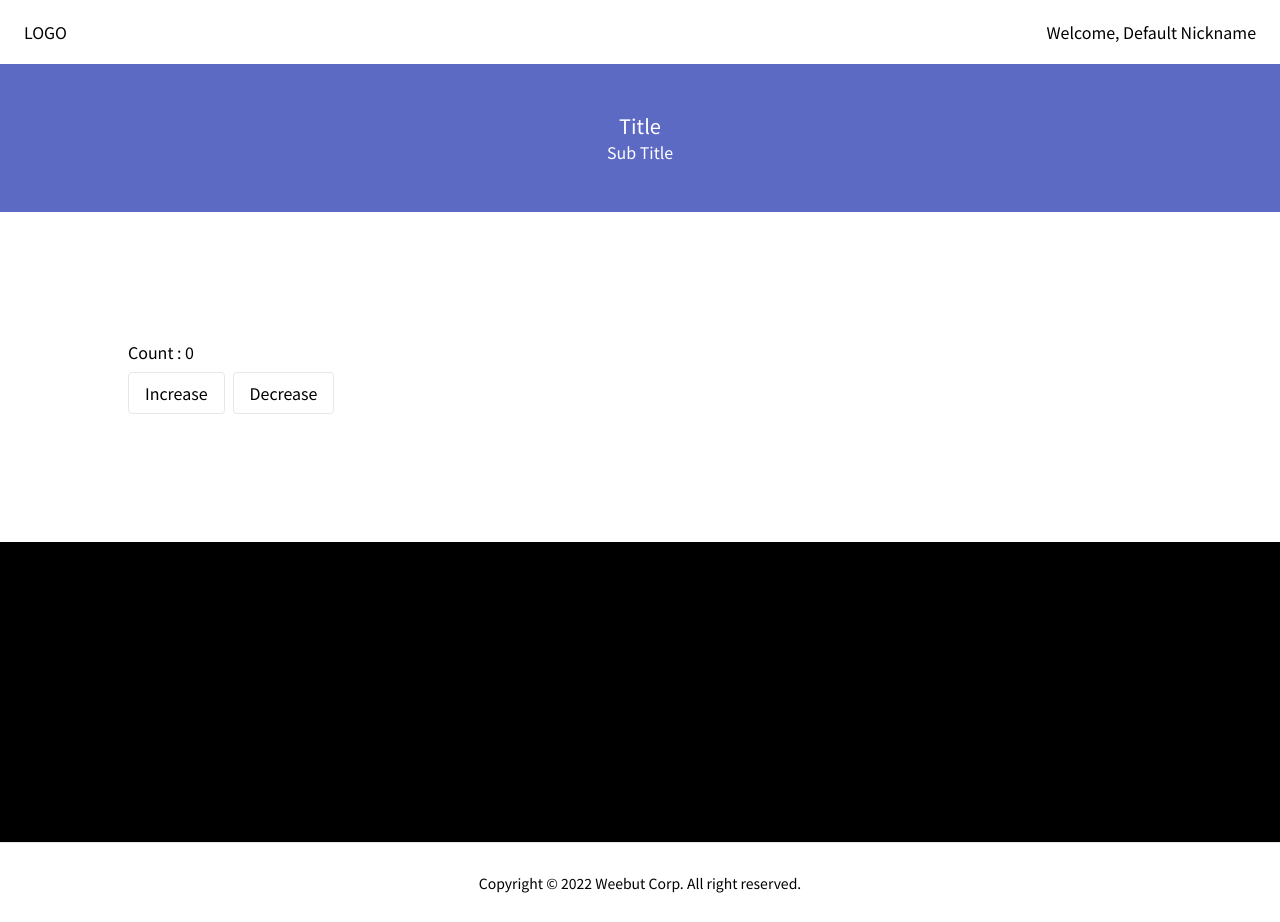
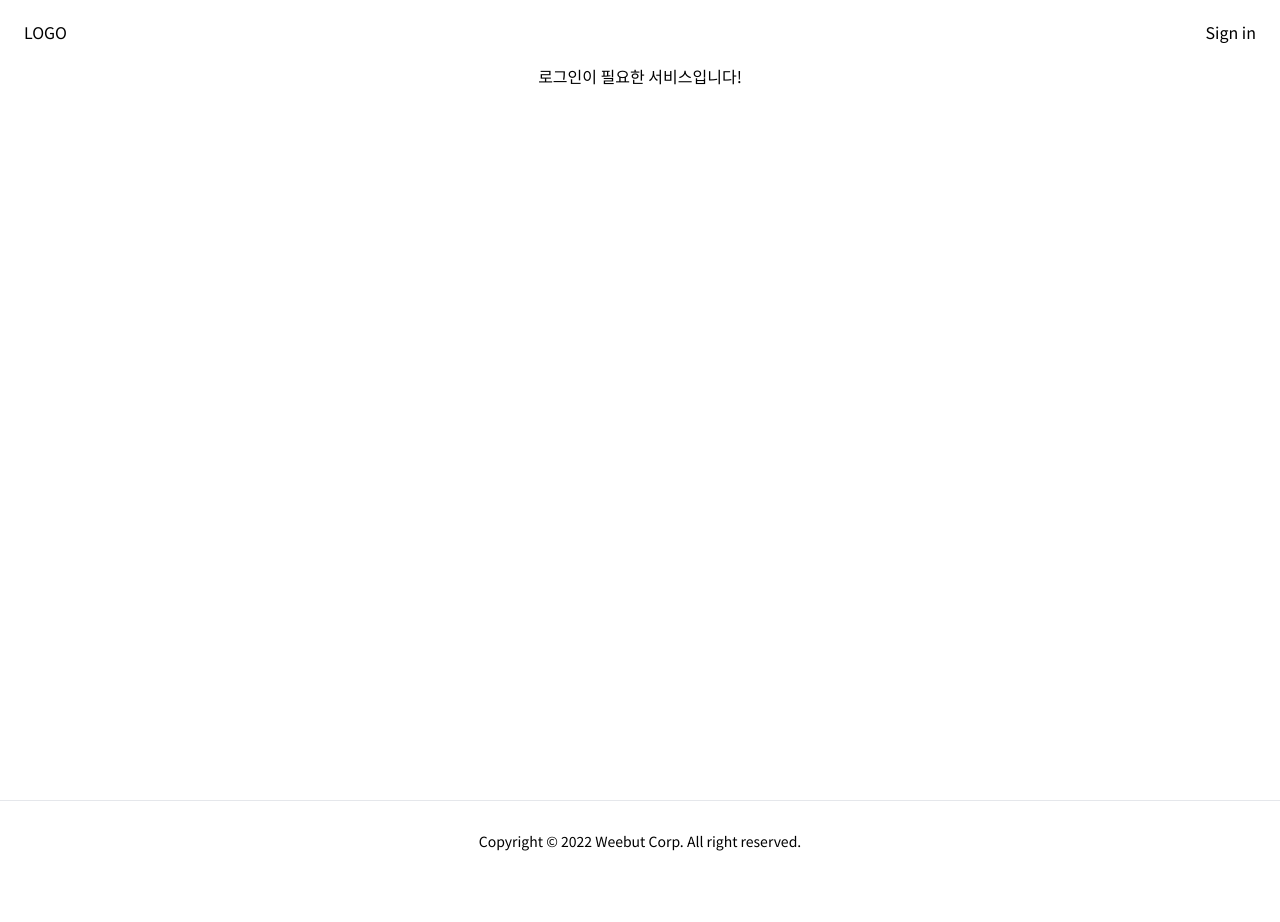
Before and after one commit to Weebut/nextjs-boilerplate, a Next.js app: page / in a window 1280 px wide. After the commit the page ends 880 px from the top, so only its background shows below. Built offline with nearby package versions, Linux system fonts and the light colour scheme; no server answers.

Commit message:
Set up next-auth with github oauth

```diff
--- a/src/components/layouts/layout.component.tsx
+++ b/src/components/layouts/layout.component.tsx
@@ -1,5 +1,6 @@
 import { Footer } from '@components/footers/footer.component';
 import { NavigationBar } from '@components/navigation-bars/navigation-bar.component';
+import { signIn, signOut, useSession } from 'next-auth/react';
 import { ReactNode } from 'react';
 
 interface LayoutProps {
@@ -7,10 +8,12 @@ interface LayoutProps {
 }
 
 export function Layout({ children }: LayoutProps) {
+  const { data } = useSession();
+
   return (
     <div className="flex w-screen flex-col">
       <div className="flex min-h-screen w-full flex-col">
-        <NavigationBar />
+        <NavigationBar session={data} signIn={signIn} signOut={signOut} />
         {children}
       </div>
       <Footer />
--- a/src/components/navigation-bars/navigation-bar.component.tsx
+++ b/src/components/navigation-bars/navigation-bar.component.tsx
@@ -1,8 +1,19 @@
+import { Session } from 'next-auth';
 import Link from 'next/link';
-import { useState } from 'react';
 
-export function NavigationBar() {
-  const [nickname, setNickname] = useState('Default Nickname');
+interface NavigationBarProps {
+  session: Session | null;
+  signIn: () => void;
+  signOut: () => void;
+}
+
+export function NavigationBar({
+  session,
+  signIn,
+  signOut,
+}: NavigationBarProps) {
+  const user = session?.user;
+  const isLoggedIn = !!user;
 
   return (
     <div className="flex h-16 w-screen items-center px-6">
@@ -13,9 +24,21 @@ export function NavigationBar() {
       </Link>
 
       <div className="flex-auto" />
-      <Link href="/my-page">
-        <a>{nickname && <div>Welcome, {nickname}</div>}</a>
-      </Link>
+      {isLoggedIn ? (
+        <div className="flex items-center space-x-4">
+          <Link href="/my-page">
+            <a>{isLoggedIn && <div>Welcome, {user.name}</div>}</a>
+          </Link>
+          <button
+            onClick={() => signOut()}
+            className="rounded bg-black p-2 text-white"
+          >
+            Sign out
+          </button>
+        </div>
+      ) : (
+        <button onClick={() => signIn()}>Sign in</button>
+      )}
     </div>
   );
 }
--- a/src/containers/home/index.tsx
+++ b/src/containers/home/index.tsx
@@ -4,10 +4,12 @@ import {
 } from '@components/strips/full-width-strip.component';
 import { Strip } from '@components/strips/strip.component';
 import { useAppDispatch, useAppSelector } from '@redux/hooks';
+import { useSession } from 'next-auth/react';
 import { decrement, increment } from './reducer';
 import { selectHomeValue } from './selectors';
 
 export function HomeContainer() {
+  const { data: session } = useSession();
   const value = useAppSelector(selectHomeValue);
   const dispatch = useAppDispatch();
 
@@ -17,6 +19,14 @@ export function HomeContainer() {
 
   function onDecrease() {
     dispatch(decrement());
+  }
+
+  if (!session) {
+    return (
+      <div className="flex h-full w-full items-center justify-center">
+        로그인이 필요한 서비스입니다!
+      </div>
+    );
   }
 
   return (
--- a/src/pages/_app.tsx
+++ b/src/pages/_app.tsx
@@ -1,13 +1,17 @@
 import { Layout } from '@components/layouts/layout.component';
 import store from '@redux/store';
 import '@styles/globals.css';
+import { SessionProvider } from 'next-auth/react';
 import type { AppProps } from 'next/app';
-import React from 'react';
 import { CookiesProvider } from 'react-cookie';
 import { Provider } from 'react-redux';
 
-export default function App({ Component, pageProps }: AppProps) {
+export default function App({
+  Component,
+  pageProps: { session, ...pageProps },
+}: AppProps) {
   return (
+    <SessionProvider session={session}>
       <Provider store={store}>
         <CookiesProvider>
           <Layout>
@@ -15,5 +19,6 @@ export default function App({ Component, pageProps }: AppProps) {
           </Layout>
         </CookiesProvider>
       </Provider>
+    </SessionProvider>
   );
 }
```
Also changed, not shown: src/pages/api/auth/[...nextauth].ts (added, +13 -0 lines), 1 other file (tests, documents, lock files or other folders). Lines whose indentation alone changed are shown as unchanged.
